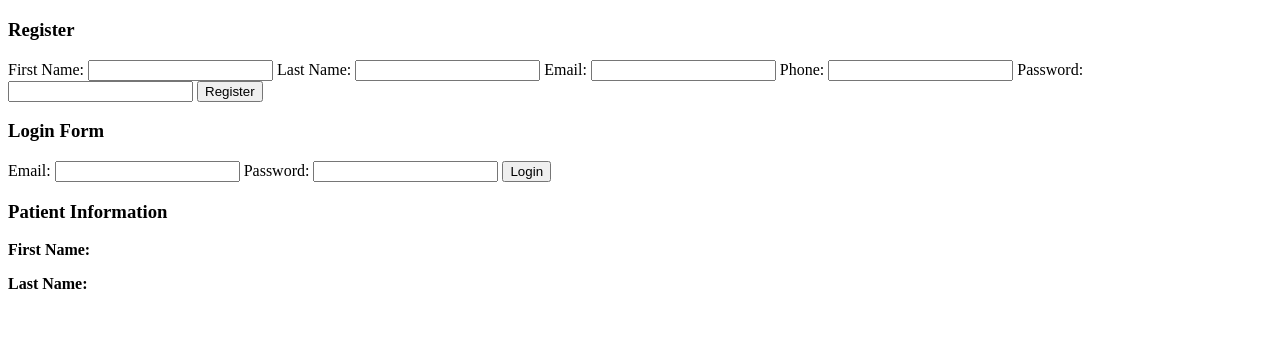
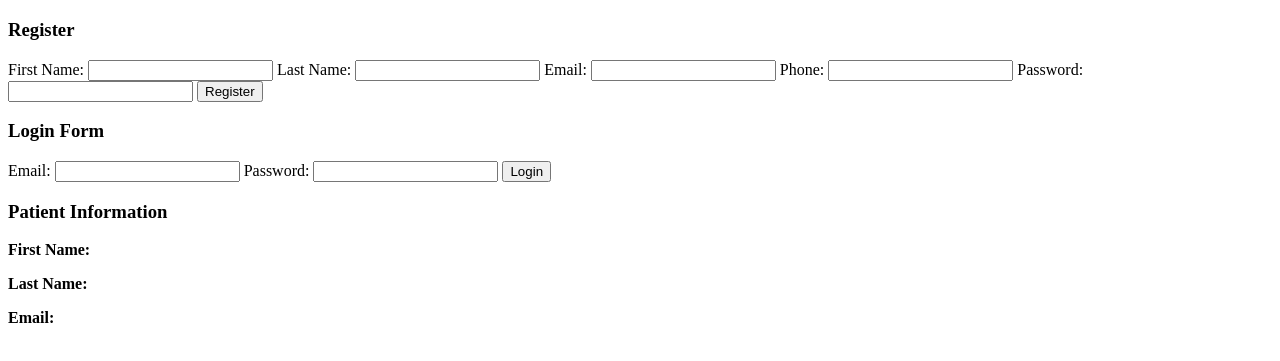
Before and after one commit to ATOROYO/Backend-Development-For-Telemedicine, a website: page frontend/index.html in a window 1280 px wide. Shown: the part 61-422 px from the top of the page. Drawn offline with Linux system fonts and the light colour scheme.

Commit message:
Createdn a paragraph

```diff
--- a/frontend/index.html
+++ b/frontend/index.html
@@ -38,6 +38,7 @@
         <h3>Patient Information</h3>
         <p><strong>First Name:</strong><span id="pFirstName"></span></p>
         <p><strong>Last Name:</strong><span id="pLastName"></span></p>
+        <p><strong>Email:</strong><span id="pEmail"></span></p>
       </div>
     </div>
   </body>
```
